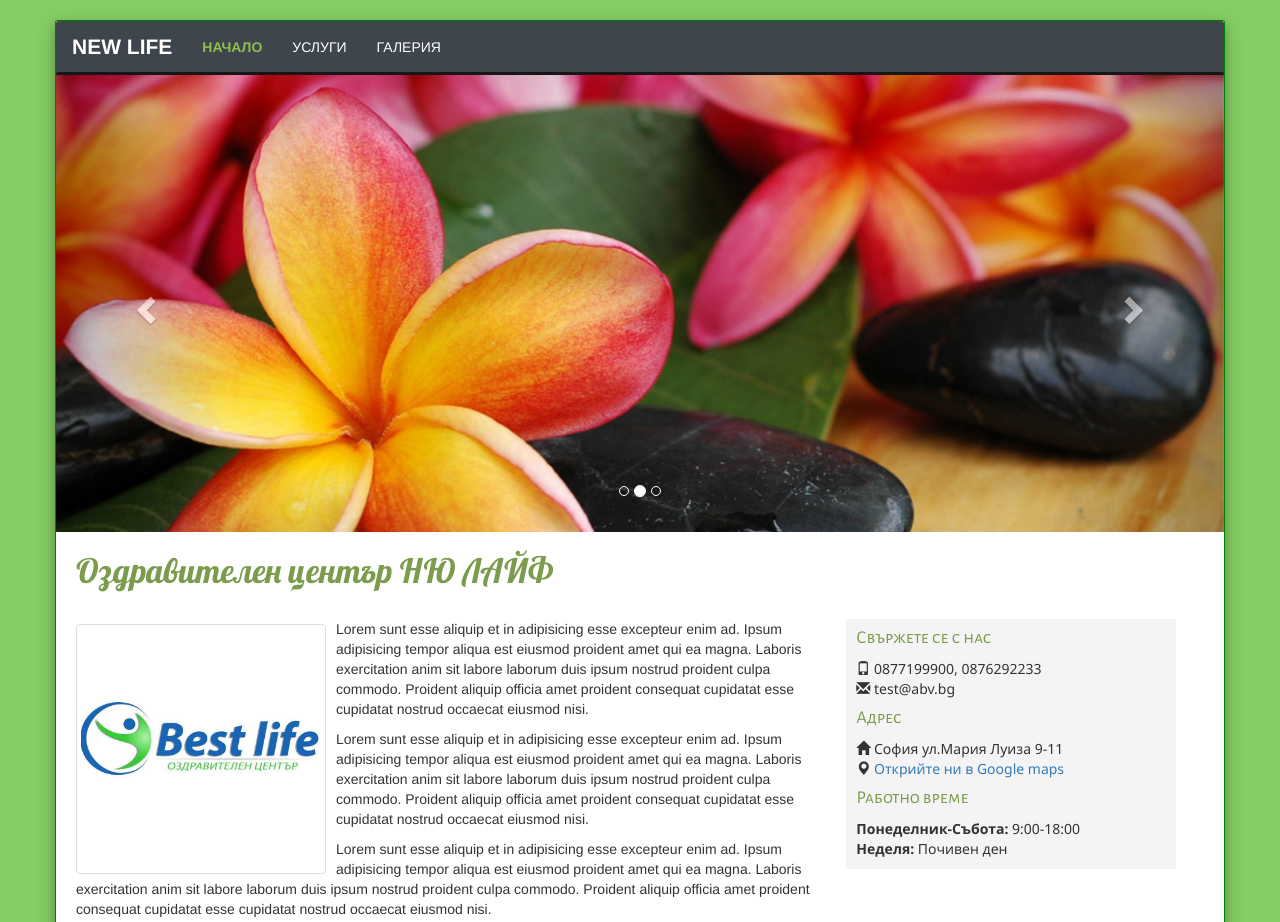
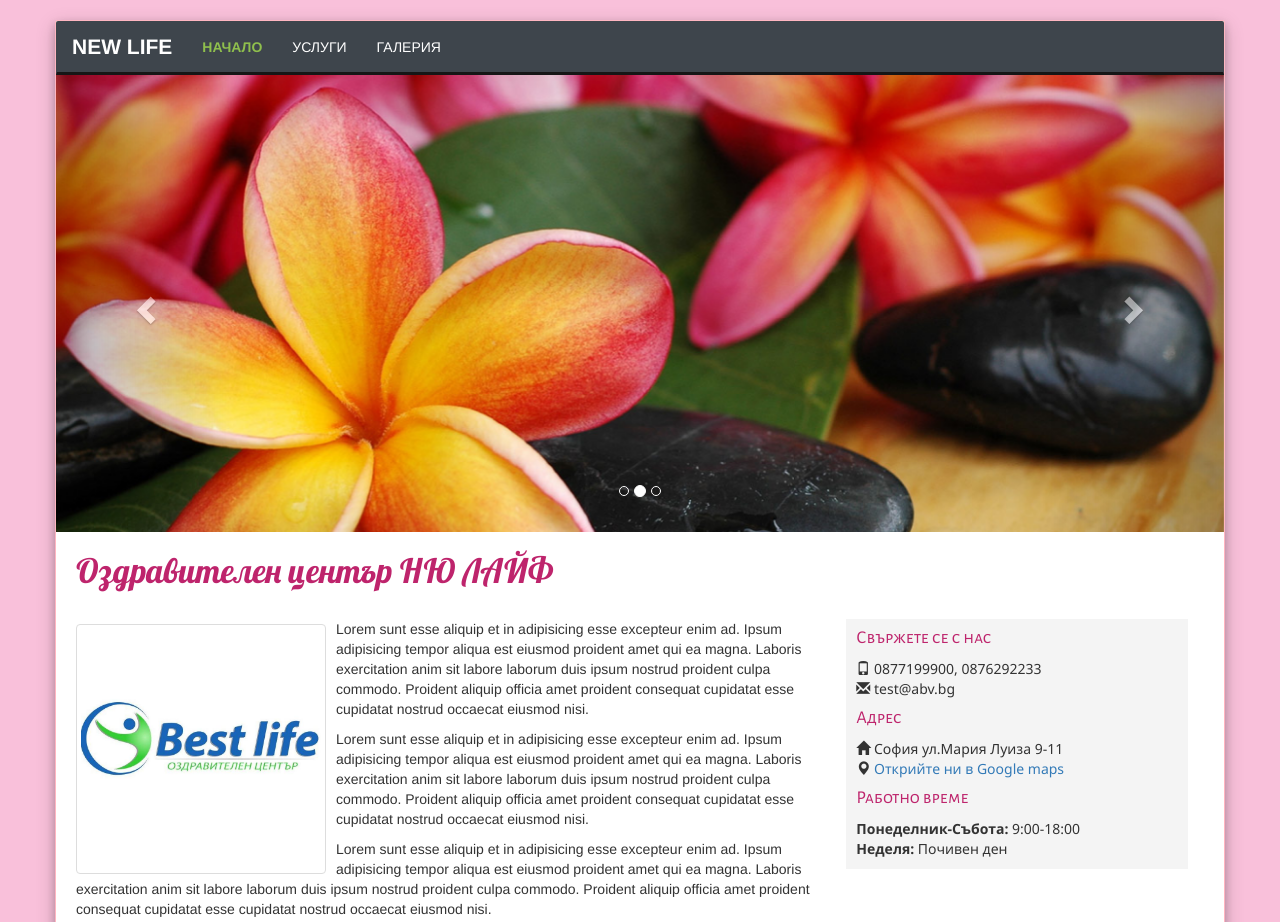
Before and after one commit to gtgeorgiev/New-live-website, a plain HTML site: page index.html in a window 1280 px wide. Shown: the top 922 px of the page. Drawn offline with nearby package versions, Linux system fonts and the light colour scheme.

Commit message:
change style of web site

```diff
--- a/css/styles.css
+++ b/css/styles.css
@@ -1,12 +1,13 @@
 body {
-    background: #86CD65;
+    /*background: #86CD65;*/
+    background: #f9c0da;
     font-family: 'Segoe UI', Tahoma, Geneva, Verdana, sans-serif;
 }
 
 div.container {
     margin: 20px auto;
     background: white;
-    border: 1px solid green;
+    border: 1px solid lightpink;
     border-radius: 2px;
     padding: 0;
     box-shadow: 0 4px 8px 0 rgba(0, 0, 0, 0.2), 0 6px 20px 0 rgba(0, 0, 0, 0.19);
@@ -65,7 +66,7 @@ main {
 .contacts {
     border-left: 1px solid f4f4f4;
     background: #f4f4f4;
-    width: 28%;
+    width: 29%;
     padding: 10px;
 }
 
@@ -90,13 +91,15 @@ main {
 main h1,
 h2,
 h4 {
-    color: #7b9b4d;
+    /*color: #7b9b4d;*/
+    color: #BE246C;
     font-family: 'Alegreya Sans SC', Helvetica, sans-serif;
 }
 
 h2 {
     font-family: 'Lobster', cursive;
     font-size: 2.4em;
+    color: #BE246C;
 }
 
 p {
```
